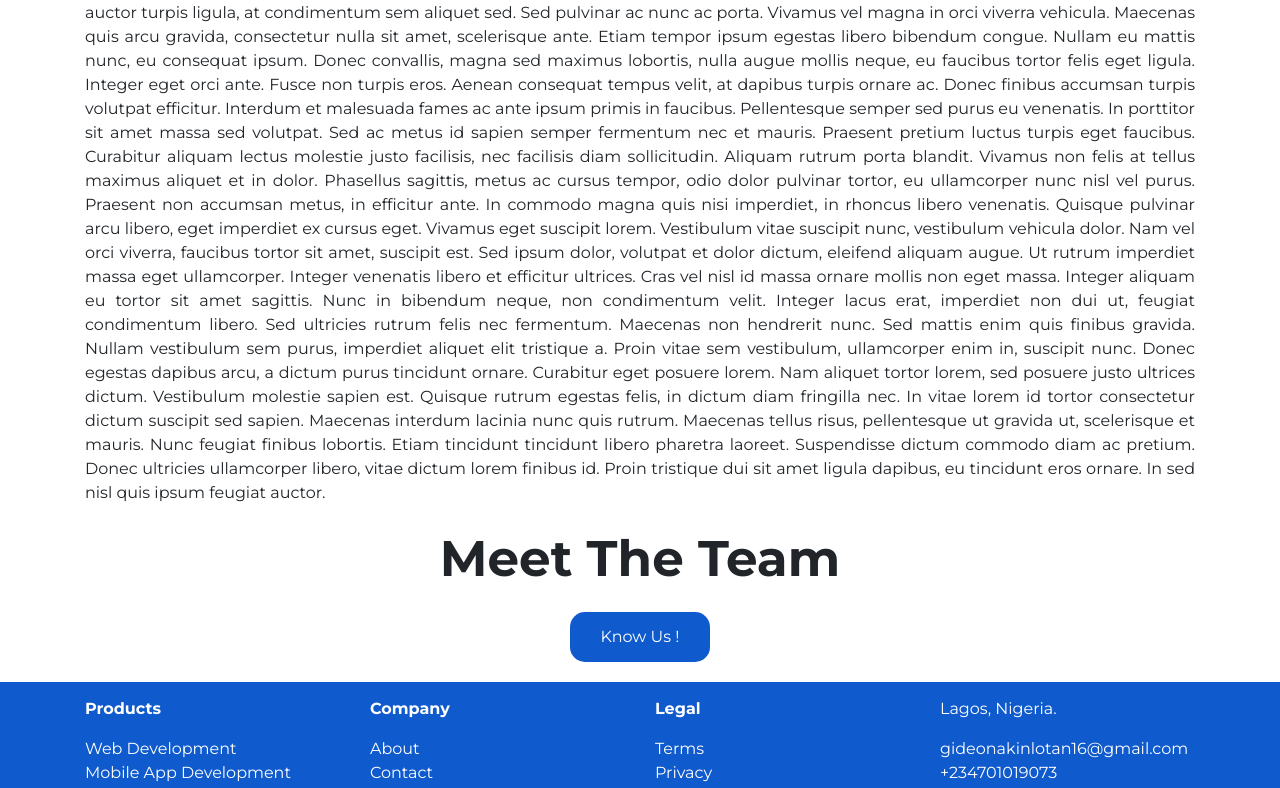
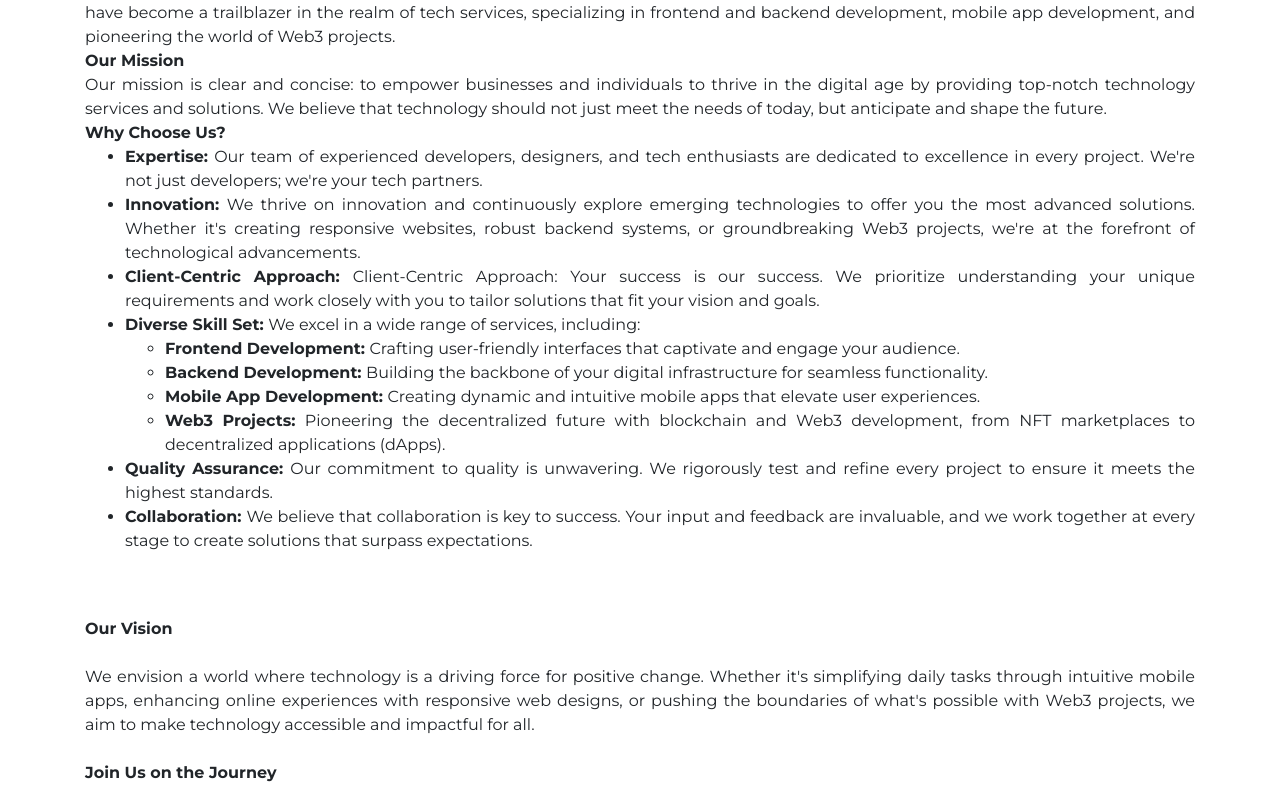
Before and after one commit to Gizzhy/techmaven, a React (Create React App) app: page /About in a window 1280 px wide. Shown: the part 686-1474 px from the top of the page. Built offline with nearby package versions, Linux system fonts and the light colour scheme.

Commit message:
about us page

```diff
--- a/src/components/Footer.js
+++ b/src/components/Footer.js
@@ -1,49 +1,70 @@
-import React from 'react'
+import React from "react";
 // import { Link } from "react-router-dom";
-import "./footer.css"
+import "./footer.css";
 
 export const Footer = () => {
   return (
-        <div className='foots'>
-        <footer className='container'>
-            <div className='row'>
-                <div className='col-lg-3 foott'>
-                   <p className='footb'>Products</p>
+    <div className="foots">
+      <footer className="container">
+        <div className="row">
+          <div className="col-lg-3 foott">
+            <p className="footb">Products</p>
             <ul className="no-bullets">
-                    <a href="https://gideon-dev.netlify.app/"><li className="footy">Web Development</li></a>
-                    <a href="https://gideon-dev.netlify.app/"><li className="footy">Mobile App Development</li></a>
-                    <a href="https://gideon-dev.netlify.app/"><li className="footy">Web3</li></a>
-                    <a href="https://gideon-dev.netlify.app/"><li className="footy">Designs</li></a>
+              <a href="https://gideon-dev.netlify.app/">
+                <li className="footy">Web Development</li>
+              </a>
+              <a href="https://gideon-dev.netlify.app/">
+                <li className="footy">Mobile App Development</li>
+              </a>
+              <a href="https://gideon-dev.netlify.app/">
+                <li className="footy">Web3</li>
+              </a>
+              <a href="https://gideon-dev.netlify.app/">
+                <li className="footy">Designs</li>
+              </a>
             </ul>
           </div>
-                <div className='col-lg-3 foott'>
-                   <p className='footb'>Company</p>
+          <div className="col-lg-3 foott">
+            <p className="footb">Company</p>
             <ul className="no-bullets">
-                    <a href="https://gideon-dev.netlify.app/"><li className="footy">About</li></a>
-                    <a href="https://gideon-dev.netlify.app/"><li className="footy">Contact</li></a>
-                    <a href="https://gideon-dev.netlify.app/"><li className="footy">FAQs</li></a>
-                    <a href="https://gideon-dev.netlify.app/"><li className="footy">Blog</li></a>
+              <a href="https://gideon-dev.netlify.app/">
+                <li className="footy">About</li>
+              </a>
+              <a href="https://gideon-dev.netlify.app/">
+                <li className="footy">Contact</li>
+              </a>
+              <a href="https://gideon-dev.netlify.app/">
+                <li className="footy">FAQs</li>
+              </a>
+              <a href="https://gideon-dev.netlify.app/">
+                <li className="footy">Blog</li>
+              </a>
             </ul>
           </div>
-                <div className='col-lg-3 foott'>
-                   <p className='footb'>Legal</p>
+          <div className="col-lg-3 foott">
+            <p className="footb">Legal</p>
             <ul className="no-bullets">
-                    <a href="https://gideon-dev.netlify.app/"><li className="footy">Terms</li></a>
-                    <a href="https://gideon-dev.netlify.app/"><li className="footy">Privacy</li></a>
+              <a href="https://gideon-dev.netlify.app/">
+                <li className="footy">Terms</li>
+              </a>
+              <a href="https://gideon-dev.netlify.app/">
+                <li className="footy">Privacy</li>
+              </a>
             </ul>
           </div>
-                <div className='col-lg-3 foott'>
-                   <p className=''>Lagos, Nigeria.</p>
+          <div className="col-lg-3 foott">
+            <p className="">Lagos, Nigeria.</p>
             <ul className="no-bullets">
-                    <a href="gideonakinlotan16@gmail.com"><li className="footy">gideonakinlotan16@gmail.com</li></a>
-                    <a href="https://wa.me/+234701019073"><li className="footy">+234701019073</li></a>
+              <a href="hello@codesystic.dev">
+                <li className="footy">hello@codesystic.dev</li>
+              </a>
+              <a href="https://wa.me/+234701019073">
+                <li className="footy">+234701019073</li>
+              </a>
             </ul>
           </div>
-
         </div>
-
       </footer>
     </div>
-
-    )
-}
+  );
+};
--- a/src/pages/About.js
+++ b/src/pages/About.js
@@ -19,59 +19,114 @@ const About = () => {
         <div className="row">
           <div className="col-12">
             <p className="about-w">
-              <span className="about-b">Codesystic</span> dolor sit amet,
-              consectetur adipiscing elit. Etiam volutpat, quam sed interdum
-              pharetra, erat purus egestas arcu, ut aliquam augue augue ac
-              ipsum. Proin at diam sed eros volutpat rhoncus. Vestibulum ante
-              ipsum primis in faucibus orci luctus et ultrices posuere cubilia
-              curae; Orci varius natoque penatibus et magnis dis parturient
-              montes, nascetur ridiculus mus. Quisque mollis mollis commodo.
-              Curabitur nibh odio, auctor ac dolor nec, tincidunt posuere purus.
-              Vestibulum in magna eu elit dignissim maximus ut eu tortor.
-              Integer auctor turpis ligula, at condimentum sem aliquet sed. Sed
-              pulvinar ac nunc ac porta. Vivamus vel magna in orci viverra
-              vehicula. Maecenas quis arcu gravida, consectetur nulla sit amet,
-              scelerisque ante. Etiam tempor ipsum egestas libero bibendum
-              congue. Nullam eu mattis nunc, eu consequat ipsum. Donec
-              convallis, magna sed maximus lobortis, nulla augue mollis neque,
-              eu faucibus tortor felis eget ligula. Integer eget orci ante.
-              Fusce non turpis eros. Aenean consequat tempus velit, at dapibus
-              turpis ornare ac. Donec finibus accumsan turpis volutpat
-              efficitur. Interdum et malesuada fames ac ante ipsum primis in
-              faucibus. Pellentesque semper sed purus eu venenatis. In porttitor
-              sit amet massa sed volutpat. Sed ac metus id sapien semper
-              fermentum nec et mauris. Praesent pretium luctus turpis eget
-              faucibus. Curabitur aliquam lectus molestie justo facilisis, nec
-              facilisis diam sollicitudin. Aliquam rutrum porta blandit. Vivamus
-              non felis at tellus maximus aliquet et in dolor. Phasellus
-              sagittis, metus ac cursus tempor, odio dolor pulvinar tortor, eu
-              ullamcorper nunc nisl vel purus. Praesent non accumsan metus, in
-              efficitur ante. In commodo magna quis nisi imperdiet, in rhoncus
-              libero venenatis. Quisque pulvinar arcu libero, eget imperdiet ex
-              cursus eget. Vivamus eget suscipit lorem. Vestibulum vitae
-              suscipit nunc, vestibulum vehicula dolor. Nam vel orci viverra,
-              faucibus tortor sit amet, suscipit est. Sed ipsum dolor, volutpat
-              et dolor dictum, eleifend aliquam augue. Ut rutrum imperdiet massa
-              eget ullamcorper. Integer venenatis libero et efficitur ultrices.
-              Cras vel nisl id massa ornare mollis non eget massa. Integer
-              aliquam eu tortor sit amet sagittis. Nunc in bibendum neque, non
-              condimentum velit. Integer lacus erat, imperdiet non dui ut,
-              feugiat condimentum libero. Sed ultricies rutrum felis nec
-              fermentum. Maecenas non hendrerit nunc. Sed mattis enim quis
-              finibus gravida. Nullam vestibulum sem purus, imperdiet aliquet
-              elit tristique a. Proin vitae sem vestibulum, ullamcorper enim in,
-              suscipit nunc. Donec egestas dapibus arcu, a dictum purus
-              tincidunt ornare. Curabitur eget posuere lorem. Nam aliquet tortor
-              lorem, sed posuere justo ultrices dictum. Vestibulum molestie
-              sapien est. Quisque rutrum egestas felis, in dictum diam fringilla
-              nec. In vitae lorem id tortor consectetur dictum suscipit sed
-              sapien. Maecenas interdum lacinia nunc quis rutrum. Maecenas
-              tellus risus, pellentesque ut gravida ut, scelerisque et mauris.
-              Nunc feugiat finibus lobortis. Etiam tincidunt tincidunt libero
-              pharetra laoreet. Suspendisse dictum commodo diam ac pretium.
-              Donec ultricies ullamcorper libero, vitae dictum lorem finibus id.
-              Proin tristique dui sit amet ligula dapibus, eu tincidunt eros
-              ornare. In sed nisl quis ipsum feugiat auctor.
+              <strong>
+                Revolutionizing Tech Solutions for a Digital World
+              </strong>
+              <br />
+              <br />
+              In an era defined by digital transformation, innovation is the key
+              to staying ahead. At Codesystic, we are your trusted partner in
+              crafting cutting-edge technology solutions that drive your
+              business forward. With a passion for innovation and a commitment
+              to excellence, we have become a trailblazer in the realm of tech
+              services, specializing in frontend and backend development, mobile
+              app development, and pioneering the world of Web3 projects.
+              <br />
+              <strong>Our Mission </strong>
+              <br />
+              Our mission is clear and concise: to empower businesses and
+              individuals to thrive in the digital age by providing top-notch
+              technology services and solutions. We believe that technology
+              should not just meet the needs of today, but anticipate and shape
+              the future.
+              <br />
+              <strong>Why Choose Us?</strong>
+              <br />
+              <ul>
+                <li>
+                  <strong>Expertise: </strong>
+                  Our team of experienced developers, designers, and tech
+                  enthusiasts are dedicated to excellence in every project.
+                  We're not just developers; we're your tech partners.
+                </li>
+                <li>
+                  <strong>Innovation: </strong>
+                  We thrive on innovation and continuously explore emerging
+                  technologies to offer you the most advanced solutions. Whether
+                  it's creating responsive websites, robust backend systems, or
+                  groundbreaking Web3 projects, we're at the forefront of
+                  technological advancements.
+                </li>
+                <li>
+                  <strong>Client-Centric Approach: </strong>
+                  Client-Centric Approach: Your success is our success. We
+                  prioritize understanding your unique requirements and work
+                  closely with you to tailor solutions that fit your vision and
+                  goals.
+                </li>
+
+                <li>
+                  <strong>Diverse Skill Set: </strong>
+                  We excel in a wide range of services, including:
+                  <ul>
+                    <li>
+                      <strong>Frontend Development: </strong>Crafting
+                      user-friendly interfaces that captivate and engage your
+                      audience.
+                    </li>
+                    <li>
+                      <strong>Backend Development: </strong>Building the
+                      backbone of your digital infrastructure for seamless
+                      functionality.
+                    </li>
+                    <li>
+                      <strong>Mobile App Development: </strong>Creating dynamic
+                      and intuitive mobile apps that elevate user experiences.
+                    </li>
+                    <li>
+                      <strong>Web3 Projects: </strong>Pioneering the
+                      decentralized future with blockchain and Web3 development,
+                      from NFT marketplaces to decentralized applications
+                      (dApps).
+                    </li>
+                  </ul>
+                </li>
+                <li>
+                  <strong>Quality Assurance: </strong>
+                  Our commitment to quality is unwavering. We rigorously test
+                  and refine every project to ensure it meets the highest
+                  standards.
+                </li>
+                <li>
+                  <strong>Collaboration: </strong>
+                  We believe that collaboration is key to success. Your input
+                  and feedback are invaluable, and we work together at every
+                  stage to create solutions that surpass expectations.
+                </li>
+              </ul>
+              <br />
+              <br />
+              <strong>Our Vision</strong>
+              <br />
+              <br />
+              We envision a world where technology is a driving force for
+              positive change. Whether it's simplifying daily tasks through
+              intuitive mobile apps, enhancing online experiences with
+              responsive web designs, or pushing the boundaries of what's
+              possible with Web3 projects, we aim to make technology accessible
+              and impactful for all.
+              <br />
+              <br />
+              <strong>Join Us on the Journey</strong>
+              <br />
+              <br />
+              At Codesystic, we're more than just a tech service provider; we're
+              a team of innovators, dreamers, and problem solvers. We are
+              dedicated to transforming your ideas into reality and helping you
+              navigate the ever-evolving digital landscape. Let's embark on this
+              journey together, embracing the power of technology to create a
+              brighter future. Contact us today, and let's bring your vision to
+              life!
             </p>
           </div>
         </div>
```
Lines whose indentation alone changed are shown as unchanged.
